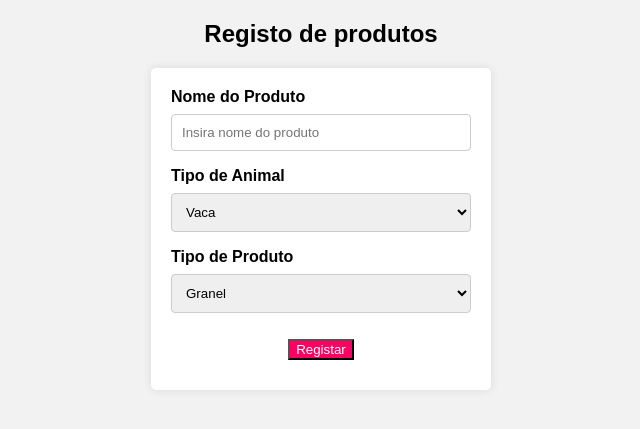
After one commit to AndreAragaoSoftware/Controle-de-Encomendas, a PHP site: page /html/planeamento/cadastro_produto.html in a window 1280 px wide. The commit adds this page. Shown: the top 429 px of the page, without its empty margins (319-959 px from the left). Run offline with PHP 8.4, Linux system fonts and the light colour scheme.

Commit message:
Cadastra Produto

```diff
--- /dev/null
+++ b/site/html/planeamento/cadastro_produto.html
@@ -0,0 +1,65 @@
+<!DOCTYPE html>
+<html lang="pt-br">
+<head>
+    <meta charset="UTF-8">
+    <meta name="viewport" content="width=device-width, initial-scale=1.0">
+    <link rel="stylesheet" href="../../css/style.css">
+    <style type="text/css">
+        .tijolo { background-color: tomato; color: white; }
+    </style>
+    <title>Registar_produto</title>
+</head>
+<body>
+
+    <h2>Registo de produtos</h2>
+    <div class="container">
+        <form id="formProdutos" method="POST" action="../../php/planeamento/cadastra_produto.php">
+            <!-- Nome -->
+            <div class="row">
+                <div class="col-md-6 col-sm-12">
+                    <label for="nomeProduto" class="form-label">Nome do Produto</label>
+                    <input type="text" class="form-control" id="nomeProduto" name="nomeProduto" placeholder="Insira nome do produto">
+                </div>
+            </div>
+
+            <!-- Tipo de animal -->
+            <div class="row">
+                <div class="col-md-6 col-sm-12">
+                    <label for="tipoAnimal" class="form-label">Tipo de Animal</label>
+                    <select class="form-control" id="tipoAnimal" name="tipoAnimal" required>
+                        <option value="Vaca">Vaca</option>
+                        <option value="Frango">Frango</option>
+                        <option value="Frango do Campo">Frango do Campo</option>
+                        <option value="Pato">Pato</option>
+                        <option value="Borrego">Borrego</option>
+                        <option value="Cabrito">Cabrito</option>
+                    </select>
+                </div>
+            </div>
+
+            <!-- Tipo de produto -->
+            <div class="row">
+                <div class="col-md-6 col-sm-12">
+                    <label for="tipoProduto" class="form-label">Tipo de Produto</label>
+                    <select class="form-control" id="tipoProduto" name="tipoProduto" required>
+                        <option value="Granel">Granel</option>
+                        <option value="Vácuo">Vácuo</option>
+                    </select>
+                </div>
+            </div>
+
+            <!-- Span caso campos não estejam preenchidos -->
+            <span id="msgErro"></span>
+
+            <div class="row">
+                <div class="text-center">
+                    <button type="submit" class="btn btn-success" style="margin: 10px;">Registar</button>
+                </div>
+            </div>
+        </form>
+    </div>
+
+    <!-- Validação do JavaScript -->
+    <script src="../../js/planeamento/valida_produto.js"></script>
+</body>
+</html>
--- /dev/null
+++ b/site/js/planeamento/valida_produto.js
@@ -0,0 +1,16 @@
+// Validação do campos do formulário de Produtos
+const formProdutos = document.querySelector('#formProdutos');
+
+// Recuperando os valores dos campos
+formProdutos.addEventListener('submit', (e) => {
+  // Validando se os campos estão preenchidos
+  var nomeProduto = document.querySelector('#nomeProduto').value
+
+
+  if (nomeProduto == '') {
+    e.preventDefault()
+    document.getElementById('msgErro').innerHTML =
+      "<p style='color: #f00; font-size: 12px;' >Erro: Preencha o nome do Produto</p>"
+    return
+  }
+})
--- a/site/php/planeamento/home_supervisor_planeamento.php
+++ b/site/php/planeamento/home_supervisor_planeamento.php
@@ -16,6 +16,8 @@
 <body>
     <h1>Sucesso</h1>
     <div><a href="../../html/planeamento/cadastro_utilizador.html">Cadastrar Utilizador</a></div>
+    <br>
+    <div><a href="../../html/planeamento/cadastro_produto.html">Cadastrar Produto</a></div>
     <br>
     <span id="msgAlerta"></span>
 
```
Also changed, not shown: site/php/planeamento/cadastra_produto.php (added, +43 -0 lines), site/php/planeamento/supervisor_planeamento_produto.php (renamed from site/html/planeamento/home_supervisor_qualidade.html, +5 -2 lines).
